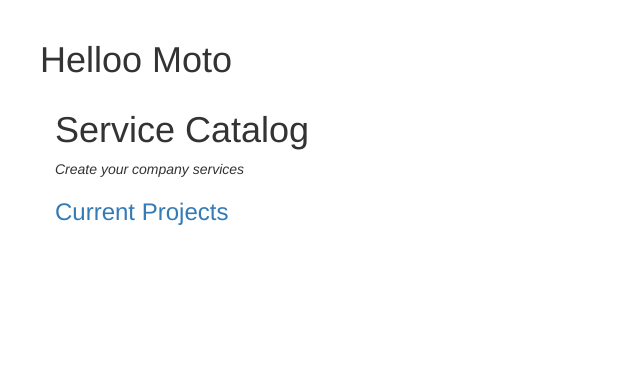
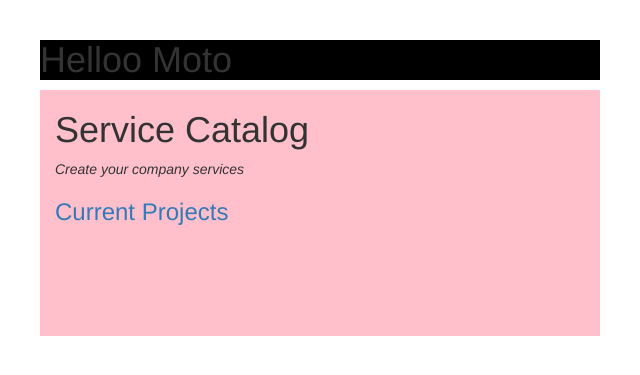
Before and after one commit to CanonMinds/django-home, a Django app: page / in a window 1280 px wide. Shown: the part 50-425 px from the top of the page, without its empty margins (0-640 px from the left). Run offline with Django 3.2, Linux system fonts and the light colour scheme; some libraries are stand-ins or nearby versions.

Commit message:
Updated css

```diff
--- a/djangogoal/assets/css/goal.css
+++ b/djangogoal/assets/css/goal.css
@@ -6,8 +6,6 @@
 body {
   padding-top: 50px;
 }
-
-
 /*
  * Global add-ons
  */
@@ -103,3 +101,10 @@ body {
   display: inline-block;
   border-radius: 50%;
 }
+.splasher{
+  background-color: pink;
+}
+
+#meow{
+  background-color: black;
+}
```
